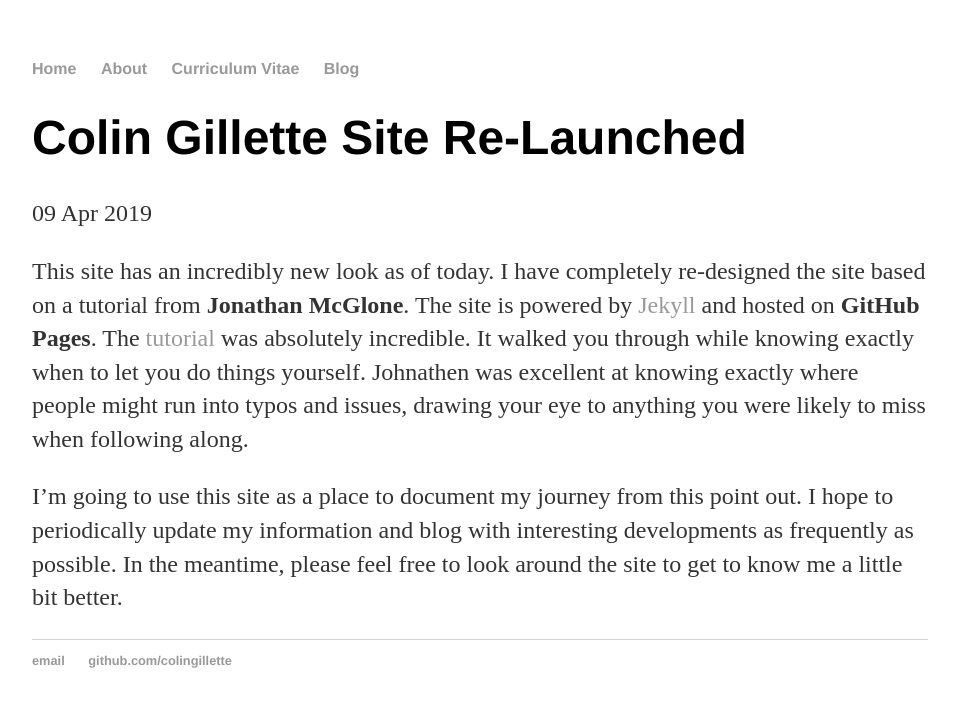
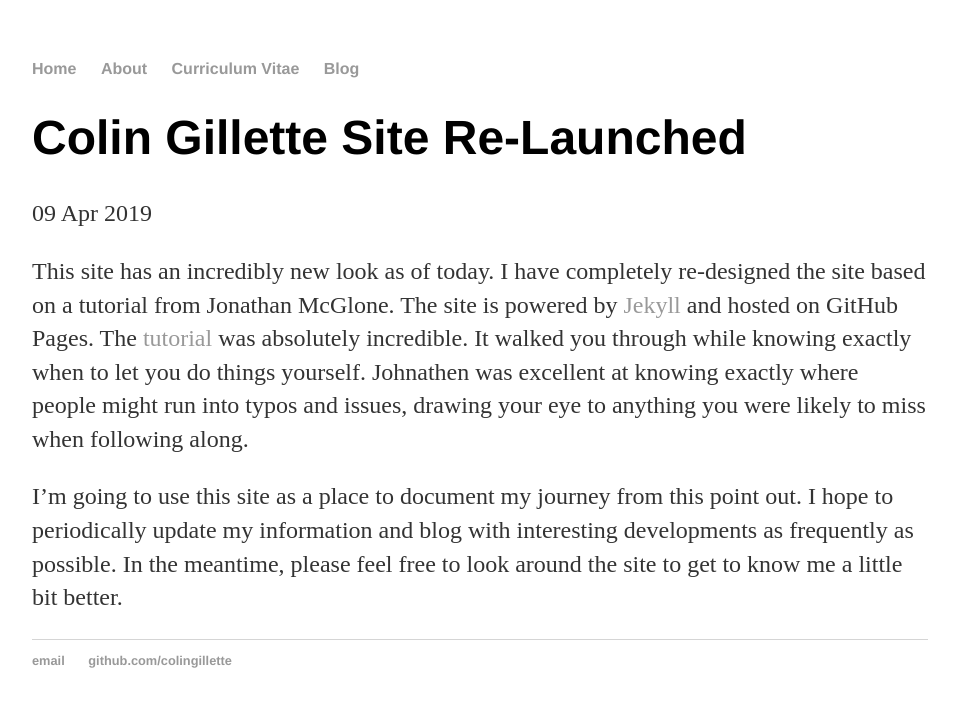
Before and after one commit to colingillette/colingillette.github.io, a Jekyll site: the page built from _posts/2019-04-09-colin-gillette-site-relaunched.md, in a window 1280 px wide. Shown: the top 707 px of the page, without its empty margins (160-1119 px from the left). Built offline with Jekyll 4.4.1, drawn with Linux system fonts in a browser that asks for light colours.

```diff
--- a/_posts/2019-04-09-colin-gillette-site-relaunched.md
+++ b/_posts/2019-04-09-colin-gillette-site-relaunched.md
@@ -4,6 +4,6 @@ title: "Colin Gillette Site Re-Launched"
 date: 2019-04-09
 ---
 
-This site has an incredibly new look as of today. I have completely re-designed the site based on a tutorial from **Jonathan McGlone**. The site is powered by [Jekyll](http://jekyllrb.com) and hosted on **GitHub Pages**. The [tutorial](http://jmcglone.com/guides/github-pages/) was absolutely incredible. It walked you through while knowing exactly when to let you do things yourself. Johnathen was excellent at knowing exactly where people might run into typos and issues, drawing your eye to anything you were likely to miss when following along.
+This site has an incredibly new look as of today. I have completely re-designed the site based on a tutorial from Jonathan McGlone. The site is powered by [Jekyll](http://jekyllrb.com) and hosted on GitHub Pages. The [tutorial](http://jmcglone.com/guides/github-pages/) was absolutely incredible. It walked you through while knowing exactly when to let you do things yourself. Johnathen was excellent at knowing exactly where people might run into typos and issues, drawing your eye to anything you were likely to miss when following along.
 
 I'm going to use this site as a place to document my journey from this point out. I hope to periodically update my information and blog with interesting developments as frequently as possible. In the meantime, please feel free to look around the site to get to know me a little bit better.
```
